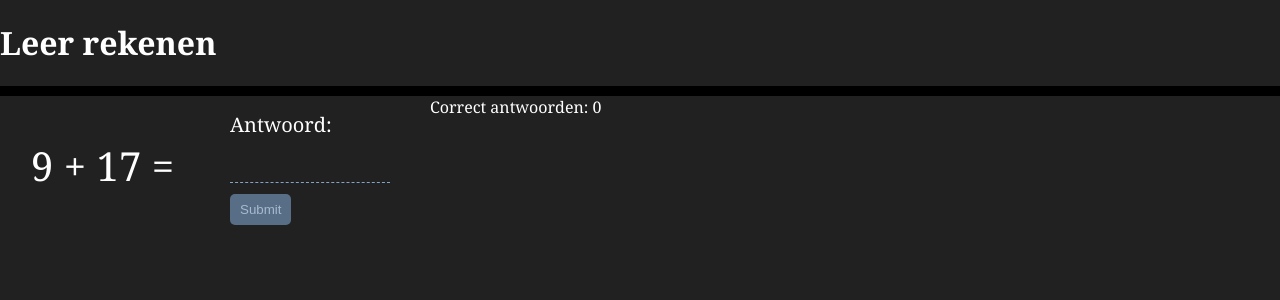
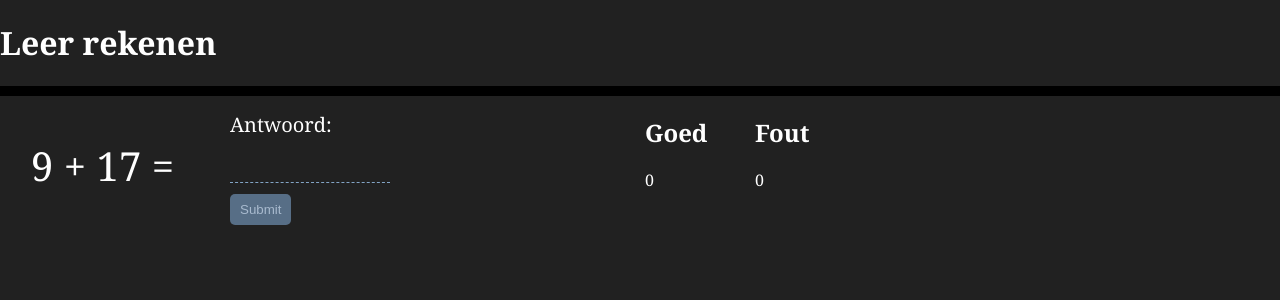
Before and after one commit to seamyd/calc-practice, a React (Create React App) app: page / in a window 1280 px wide. Shown: the top 300 px of the page. Built offline with nearby package versions, Linux system fonts and the light colour scheme.

Commit message:
Use context to pass Results around

```diff
--- a/src/containers/Calculation.tsx
+++ b/src/containers/Calculation.tsx
@@ -1,5 +1,7 @@
 import React, { useState, useReducer, useEffect } from 'react'
 import styled from 'styled-components'
+import { Results } from './Results'
+import ResultsContext from '../contexts/ResultsContext'
 import { add, sub } from '../lib/math'
 import { getRandomEnum, getRandomNumber } from '../lib/random'
 import { AnswerForm } from './AnswerForm'
@@ -34,6 +36,7 @@ interface CalculationState {
 
 interface State {
   showIncorrectAnswer: boolean
+  incorrectAnswers?: number
   correctAnswers?: number
 }
 
@@ -45,7 +48,7 @@ export const Calculation: React.FC = () => {
   })
   const [state, setState] = useReducer(
     (state: State, newState: State) => ({ ...state, ...newState }),
-    { showIncorrectAnswer: false, correctAnswers: 0 }
+    { showIncorrectAnswer: false, correctAnswers: 0, incorrectAnswers: 0 }
   )
   const [answer, setAnswer] = useState<number>()
 
@@ -65,7 +68,8 @@ export const Calculation: React.FC = () => {
       })
     } else {
       setState({
-        showIncorrectAnswer: true
+        showIncorrectAnswer: true,
+        incorrectAnswers: (state.incorrectAnswers ? state.incorrectAnswers + 1 : 1)
       })
     }
   }
@@ -83,6 +87,10 @@ export const Calculation: React.FC = () => {
   }, [state.correctAnswers])
 
   return (
+    <ResultsContext.Provider value={{
+      correct: state.correctAnswers,
+      incorrect: state.incorrectAnswers
+    }}>
       <StyledCalculation>
         <div className="assignment">
           {calculation.operation && (
@@ -96,11 +104,9 @@ export const Calculation: React.FC = () => {
           {state.showIncorrectAnswer &&
             `Helaas ${answer} was niet goed`
           }
-        {!state.showIncorrectAnswer && state.correctAnswers !== 0 &&
-          `Goed!`
-        }
-        {`Correct antwoorden: ${state.correctAnswers}`}
         </div>
+        <Results />
       </StyledCalculation>
+    </ResultsContext.Provider>
   )
 }
--- /dev/null
+++ b/src/containers/Results.tsx
@@ -0,0 +1,28 @@
+import React from 'react'
+import ResultsContext from '../contexts/ResultsContext'
+import styled from 'styled-components'
+
+const StyledResults = styled.div`
+  display: grid;
+  grid-template-columns: repeat(2, minmax(100px, 1fr));
+  grid-gap: 1rem;
+`
+
+export const Results: React.FC = () => {
+  return (
+    <ResultsContext.Consumer>
+      {({ correct, incorrect }) => (
+        <StyledResults>
+          <div className="correct">
+            <h2>Goed</h2>
+            <div>{correct}</div>
+          </div>
+          <div className="incorrect">
+            <h2>Fout</h2>
+            <div>{incorrect}</div>
+          </div>
+        </StyledResults>
+      )}
+    </ResultsContext.Consumer>
+  )
+}
--- /dev/null
+++ b/src/contexts/ResultsContext.ts
@@ -0,0 +1,10 @@
+import React from 'react'
+
+interface Results {
+  incorrect?: number
+  correct?: number
+};
+
+const Context = React.createContext<Results>({ correct: 0, incorrect: 0 })
+
+export default Context
```
Lines whose indentation alone changed are shown as unchanged.
